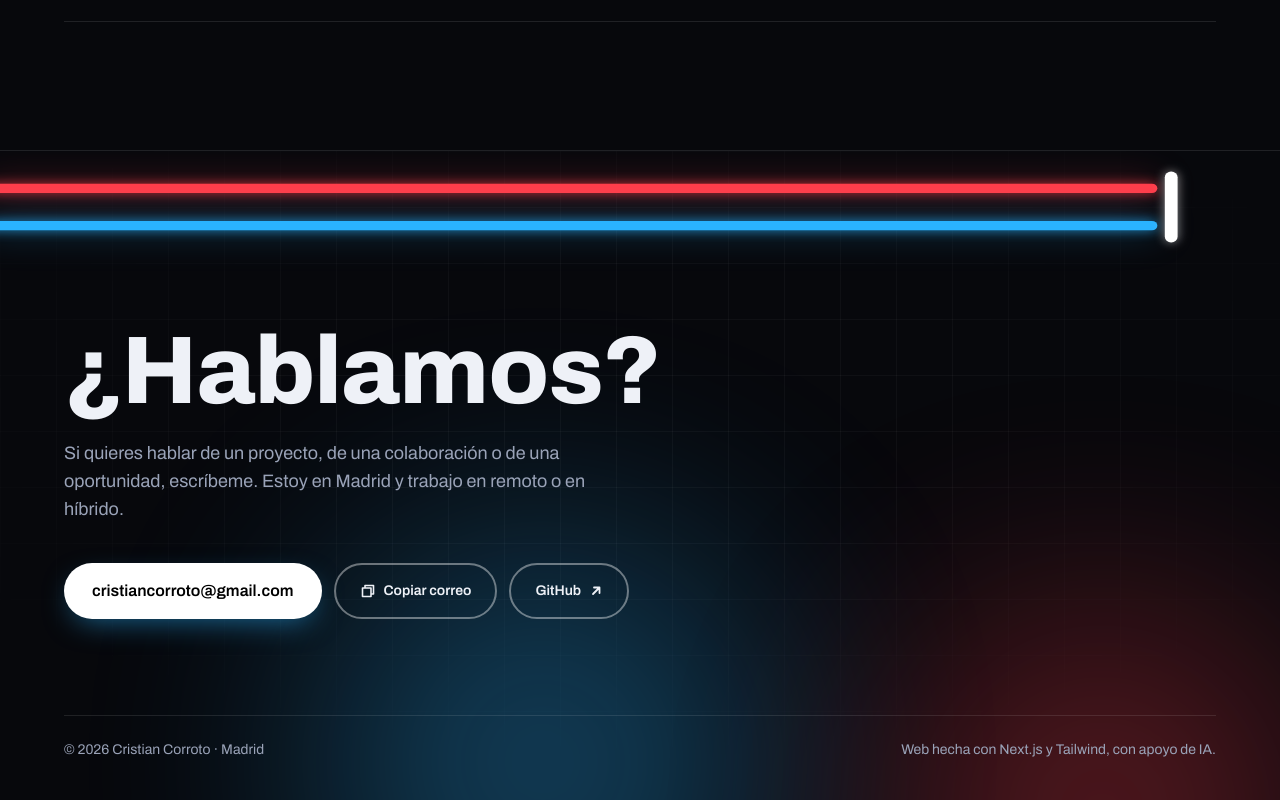
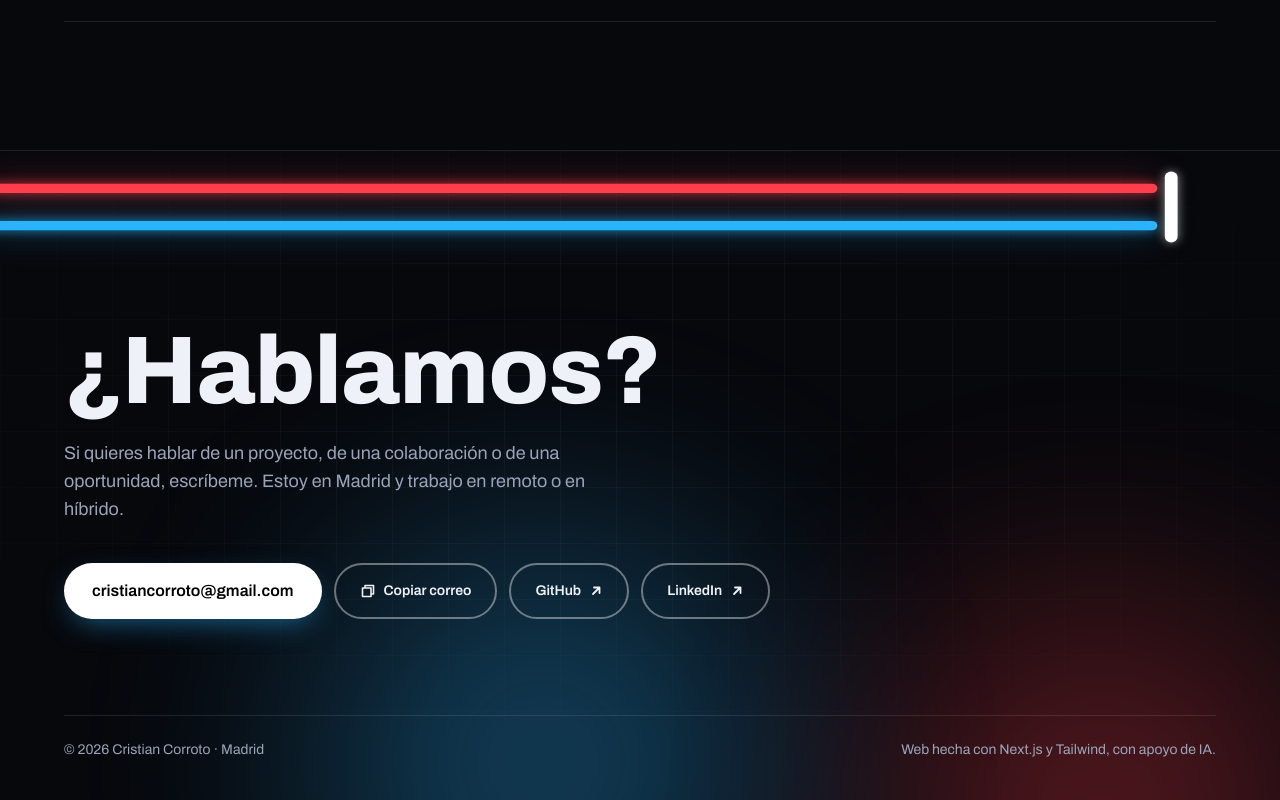
Before and after one commit to cristian-corroto/portfolio, a Next.js app: page / in a window 1280 px wide. Shown: the part 6147-6947 px from the top of the page. Built offline with nearby package versions, Linux system fonts and the light colour scheme; no server answers.

Commit message:
Enlace al perfil de LinkedIn en contacto

```diff
--- a/data/contacto.ts
+++ b/data/contacto.ts
@@ -1,6 +1,5 @@
 export const contacto = {
   email: "cristiancorroto@gmail.com",
   github: "https://github.com/cristian-corroto",
-  // Rellenar cuando la URL del perfil de LinkedIn esté confirmada. Si está vacío, el botón no se muestra.
-  linkedin: "",
+  linkedin: "https://www.linkedin.com/in/cristian-corroto",
 };
```
